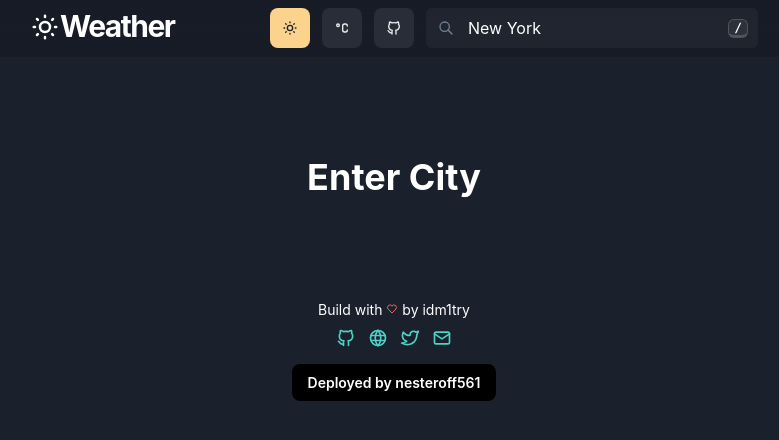
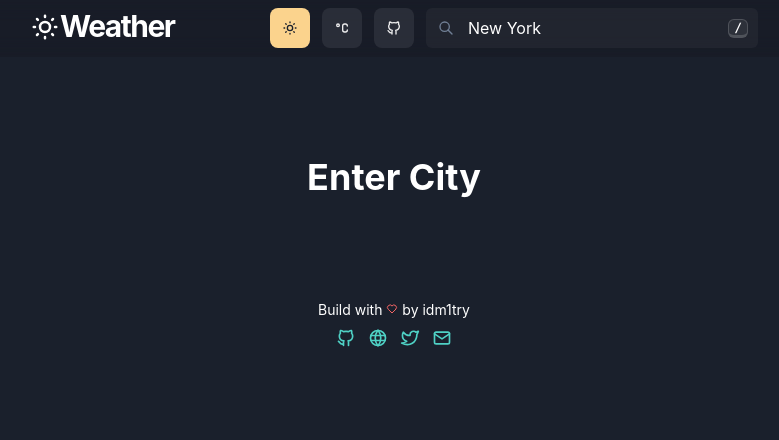
Before and after one commit to idm1try/weather, a Next.js app: page / in a window 1280 px wide. Shown: the top 440 px of the page, without its empty margins (246-1025 px from the left). Built offline with nearby package versions, Linux system fonts and the light colour scheme; no server answers.

Commit message:
chore(deps): update

```diff
--- a/src/components/Footer.tsx
+++ b/src/components/Footer.tsx
@@ -1,4 +1,4 @@
-import { Box, Icon, Link, Stack, StackProps, Text, VisuallyHidden, VStack } from '@chakra-ui/react';
+import { Icon, Link, Stack, StackProps, Text, VisuallyHidden, VStack } from '@chakra-ui/react';
 import { ElementType } from 'react';
 import { TbBrandGithub, TbBrandTwitter, TbHeart, TbMail, TbWorld } from 'react-icons/tb';
 
@@ -28,20 +28,6 @@
       <SocialLink icon={TbBrandTwitter} href='https://twitter.com/idm1try' label='Twitter' />
       <SocialLink icon={TbMail} href='mailto:admin@idm1try.ru' label='Mail' />
     </Stack>
-
-    <Box
-      as='a'
-      href='https://nesteroff561.ru'
-      fontSize='sm'
-      fontWeight='semibold'
-      bg='black'
-      color='white'
-      px='4'
-      py='2'
-      rounded='lg'
-    >
-      Deployed by nesteroff561
-    </Box>
   </VStack>
 );
 
```
Also changed, not shown: package.json (+8 -8 lines), 1 other file (tests, documents, lock files or other folders).
